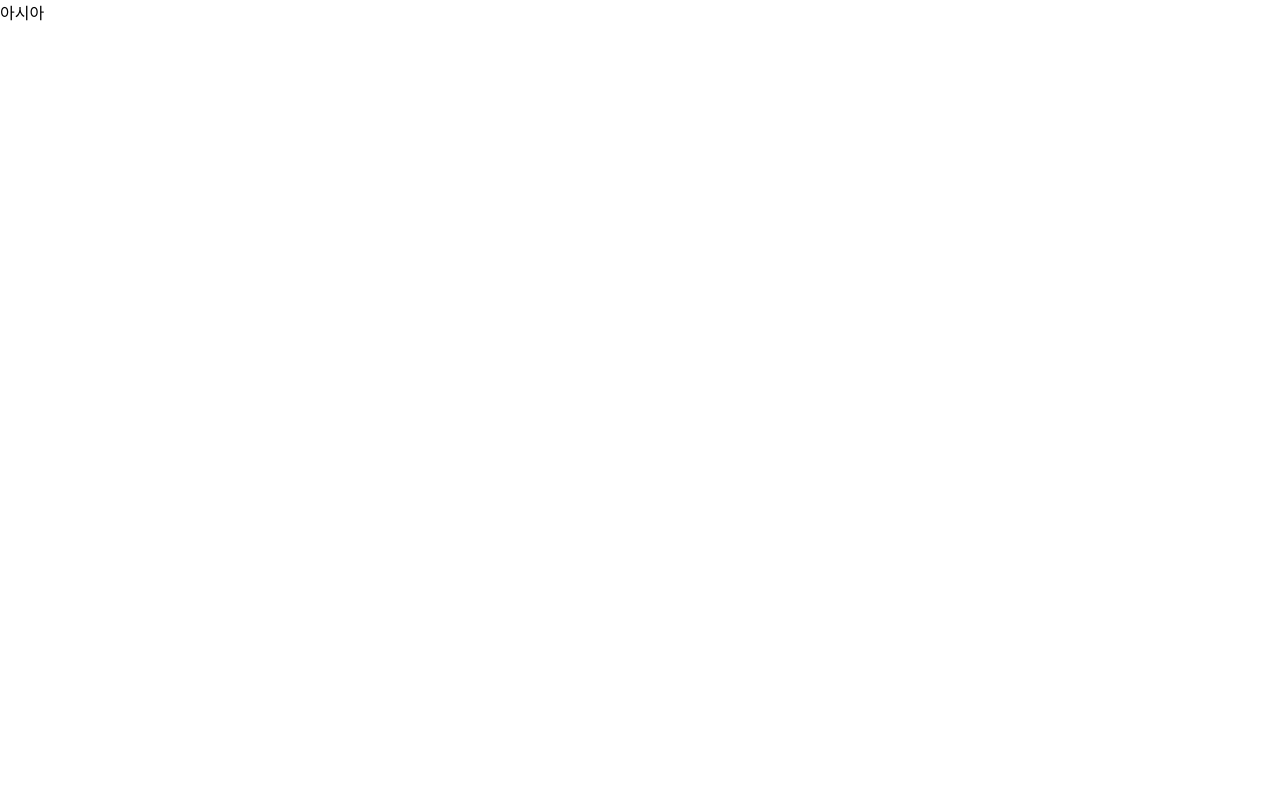
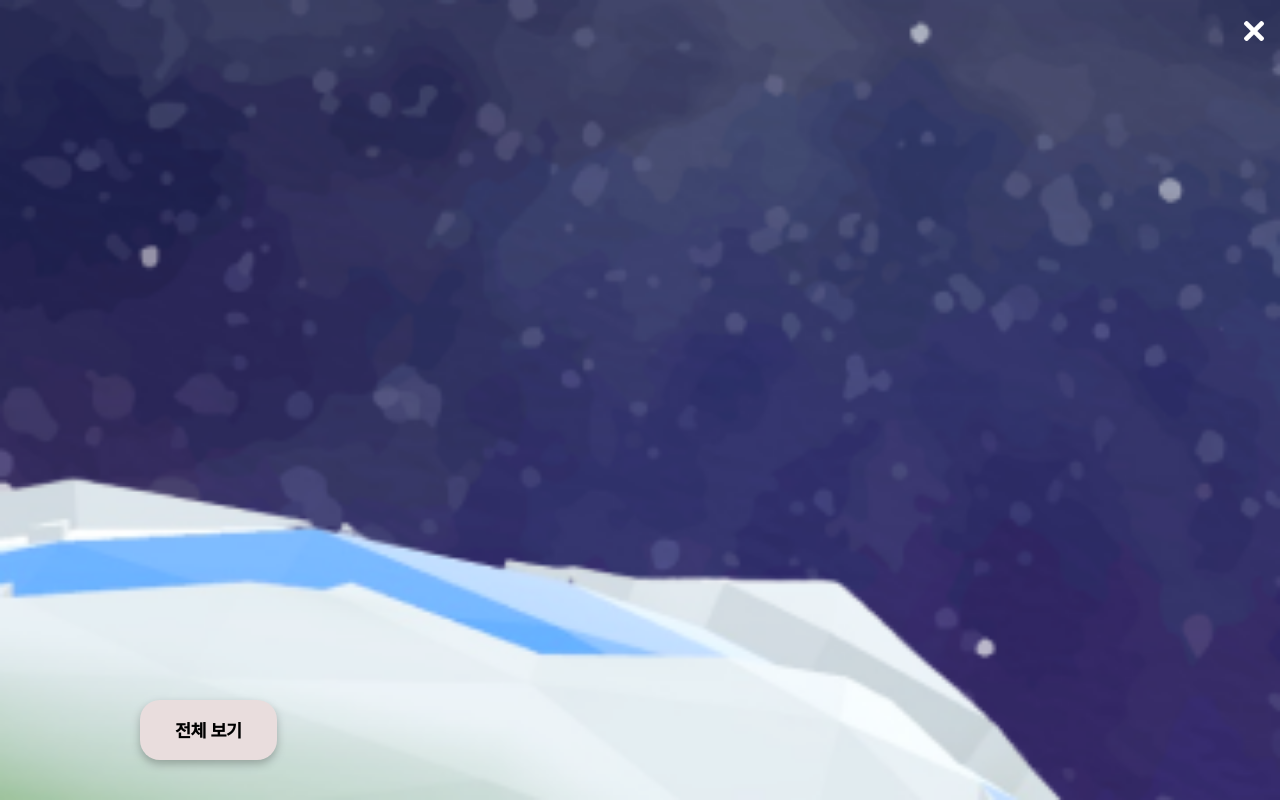
Before and after one commit to kjh95044/CozyTrain, a Next.js app in the folder frontend/: page /map/asia in a window 1280 px wide. Built offline with nearby package versions, Linux system fonts and the light colour scheme.

Commit message:
Feat: 대륙 상세화면 전체 보기 버튼 컴포넌트 생성
Change-Id: I00daffc58295f62ddf7878fb6ebb01e48c63f41a

```diff
--- a/frontend/src/app/map/asia/page.js
+++ b/frontend/src/app/map/asia/page.js
@@ -1,8 +1,13 @@
+import MapAllButton from '../component/MapAllButton';
+import MapCloseButton from '../component/MapCloseButton';
+import styles from './page.module.css'
+
 
 export default function asia() {
     return (
-        <div>
-            아시아
+        <div className={styles.container}>
+            <MapCloseButton />
+            <MapAllButton />
         </div>
     );
 }
--- /dev/null
+++ b/frontend/src/app/map/asia/page.module.css
@@ -0,0 +1,7 @@
+.container {
+    background-image: url("../../../../public/images/asia.png");
+    width: 100vw;
+    height: 100vh;
+    background-repeat: no-repeat;
+    background-size: cover;
+}
--- /dev/null
+++ b/frontend/src/app/map/component/MapAllButton.js
@@ -0,0 +1,13 @@
+import Link from "next/link";
+
+import styles from "./MapAllButton.module.css"
+
+export default function MapAllButton() {
+    return (
+        <Link href="/map">
+            <button className={styles.container}>
+                전체 보기
+            </button>
+        </Link>
+    );
+}
--- /dev/null
+++ b/frontend/src/app/map/component/MapAllButton.module.css
@@ -0,0 +1,15 @@
+.container {
+    position: absolute;
+    left: 140px;
+    bottom: 40px;
+    width: 137px;
+    height: 60px;
+    background-color: #E9DDDD;
+    border-radius: 20px;
+    filter: drop-shadow(0px 4px 4px rgba(0, 0, 0, 0.25));
+    border: none;
+    font-family: 'Pretendard';
+    font-style: normal;
+    font-weight: 700;
+    font-size: 18px;
+}
```
Also changed, not shown: frontend/public/images/asia.png (added).
